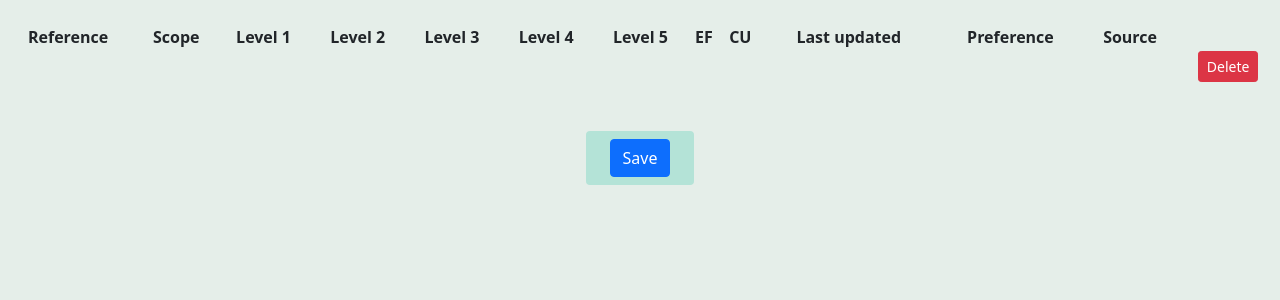
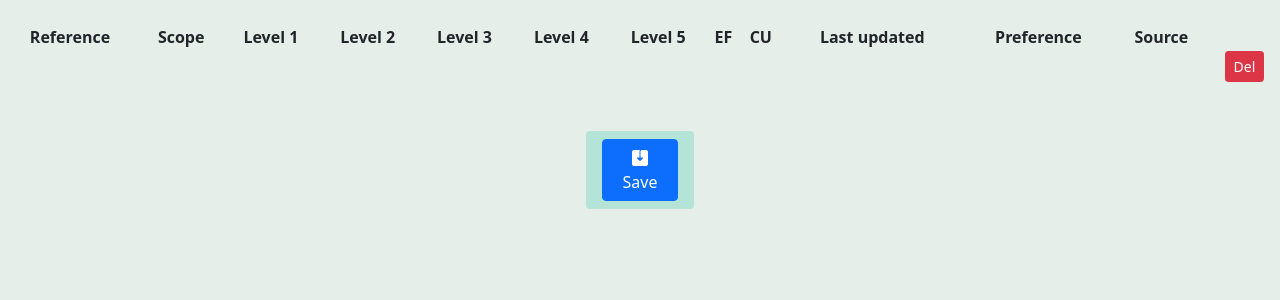
Before and after one commit to mTurner-beepboop/cs30-code-submission, a Django app: page /webapp/edit/1 in a window 1280 px wide. Shown: the part 122-422 px from the top of the page. Run offline with Django 3.2, Linux system fonts and the light colour scheme; the visitor is signed in with stand-in values (Sample User, id 1); data that the repository does not hold is empty; some libraries are stand-ins or nearby versions.

Commit message:
Added head block and can now use bootstrap icons, demo one on edit page.

```diff
--- a/cs30_webapp/templates/webapp/base.html
+++ b/cs30_webapp/templates/webapp/base.html
@@ -7,9 +7,12 @@
   <title>
     CS30 - {% block title_block %} Title {% endblock %}
   </title>
+  <link rel="stylesheet" href="https://cdn.jsdelivr.net/npm/bootstrap-icons@1.4.0/font/bootstrap-icons.css">
   <link href="https://cdn.jsdelivr.net/npm/bootstrap@5.0.0-beta2/dist/css/bootstrap.min.css" rel="stylesheet" integrity="sha384-BmbxuPwQa2lc/FVzBcNJ7UAyJxM6wuqIj61tLrc4wSX0szH/Ev+nYRRuWlolflfl" crossorigin="anonymous">
 
   <link href="{% static '\css\style.css' %}" rel="stylesheet">
+  {% block headblock %}
+  {% endblock %}
 </head>
 
 
@@ -22,6 +25,7 @@
     <form class="d-flex">
       <a class="btn pe-none nav-text"> Hello, {{user.username}} </a>
     </form>
+
     {% endif %}
   </div>
 </nav>
--- a/cs30_webapp/templates/webapp/dbview.html
+++ b/cs30_webapp/templates/webapp/dbview.html
@@ -52,7 +52,9 @@ DBView
       <td>{{ entry.other_info.source  }}</td>
       <td><a type="button" class="btn btn-warning btn-sm" href="{% url 'webapp:edit' entry.ref_num  %}"> Edit </a></td>
       <td>
-          <button type="button" class="btn btn-danger btn-sm" data-bs-toggle="modal" data-bs-target="#id{{ entry.ref_num  }}"> Del </button>
+          <button type="button" class="btn btn-danger btn-sm" data-bs-toggle="modal" data-bs-target="#id{{ entry.ref_num  }}">
+            Del
+          </button>
           <!-- Modal for delete button to reduce/prevent accidental deletions.-->
           <div class="modal fade" id="id{{ entry.ref_num  }}" data-bs-backdrop="static" data-bs-keyboard="false" tabindex="-1" aria-labelledby="staticBackdropLabel" aria-hidden="true">
             <div class="modal-dialog modal-dialog-centered">
--- a/cs30_webapp/templates/webapp/edit.html
+++ b/cs30_webapp/templates/webapp/edit.html
@@ -3,6 +3,10 @@
 
 {% block title_block %}
 EditDB - {{ entry.ref_num  }}
+{% endblock %}
+
+{% block headblock %}
+
 {% endblock %}
 
 {% block navblock %}
@@ -55,7 +59,9 @@ EditDB - {{ entry.ref_num  }}
       <td>{{ entry.other_info.preference }}</td>
       <td>{{ entry.other_info.source  }}</td>
       <td>
-          <button type="button" class="btn btn-danger btn-sm" data-bs-toggle="modal" data-bs-target="#id{{ entry.ref_num  }}"> Delete </button>
+          <button type="button" class="btn btn-danger btn-sm" data-bs-toggle="modal" data-bs-target="#id{{ entry.ref_num  }}">
+            Del
+          </button>
           <!-- Modal for delete button to reduce/prevent accidental deletions.-->
           <div class="modal fade" id="id{{ entry.ref_num  }}" data-bs-backdrop="static" data-bs-keyboard="false" tabindex="-1" aria-labelledby="staticBackdropLabel" aria-hidden="true">
             <div class="modal-dialog modal-dialog-centered">
@@ -85,7 +91,7 @@ EditDB - {{ entry.ref_num  }}
 
 <div class="row justify-content-center mt-5">
   <div class="col-1 site-colour-light py-2 px-3 rounded site-text-dark text-center">
-    <a type="button" class="btn btn-primary" href=""> Save </a>
+    <a type="button" class="btn btn-primary" href=""> <i class="bi bi-save2-fill"></i> Save </a>
   </div>
 </div>
 {% endblock %}
```
